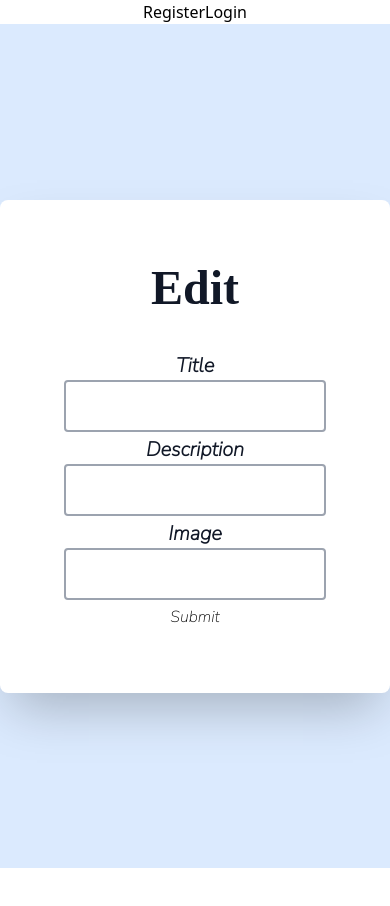
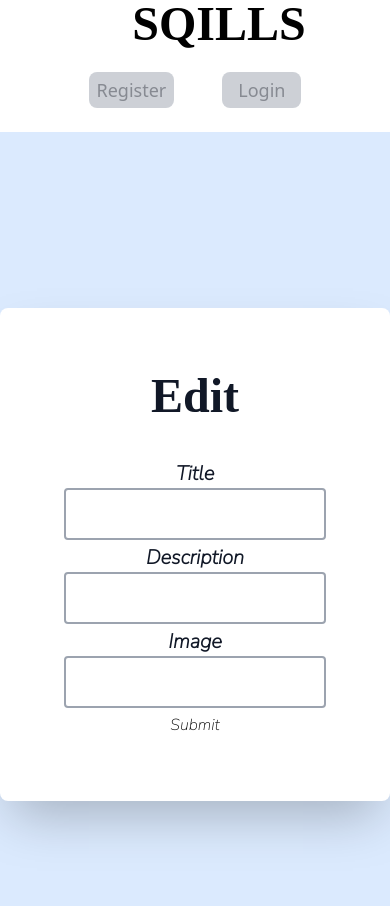
Before and after one commit to andersonnash/Sqills, a React (Create React App) app in the folder client/: page /edit/1 in a window 390 px wide. Shown: the top 906 px of the page. Before the commit the page ends 868 px from the top, so only its background shows below. Built offline with nearby package versions, Linux system fonts and the light colour scheme; no server answers; a web font is replaced by a local one.

Commit message:
some mobile views

```diff
--- a/client/src/components/Layout/Layout.jsx
+++ b/client/src/components/Layout/Layout.jsx
@@ -10,24 +10,30 @@ export default function Layout(props) {
       </Route> */}
 
       {currentUser ? (
-        <div className="flex justify-between my-6">
-          <div className='flex justigy-center space-between mr-4'>
+
+        <div className=" flex justify-between items-center my-6">
+
+          <div className='flex space-between mr-4'>
+
             <Link to='/posts'>
           <h1 className='text-xl font-bold ml-12 text-5xl'>SQILLS</h1>
             </Link>
           </div>
-          <p className='font-bold text-lg'> Welcome, {currentUser.username}!</p>
-            <button className='mr-4 text-lg font-bold' onClick={handleLogout}>Logout</button>
+          <p className='hidden md:block  animate-bounce font-bold text-lg'> Welcome, {currentUser.username}!</p>
+            <button className=' mr-4 text-lg font-bold ' onClick={handleLogout}>Logout</button>
             </div>
       ) : (
           <>
-          <Link to='/signup'>Register</Link>
-          <Link to='/Login'>Login</Link>
-        </>
+         {/* <div className='flex items-center'> */}
+          <h1 className='flex justify-center text-xl font-bold ml-12 text-5xl'>SQILLS</h1>
+          <Link className=" justify-end inline-block px-2 py-1 w-5/16 bg-gray-400 hover:bg-blue-600 p-4 opacity-50 rounded-lg text-lg text-gray-900  transition duration-300 m-6" to='/signup'>Register</Link>
+          <Link className=" inline-block px-4 py-1 w-5/16 bg-gray-400 hover:bg-blue-600 p-4 opacity-50 rounded-lg text-lg text-gray-900  transition duration-300 m-6" to='/Login'>Login</Link>
+        {/* </div> */}
+            </>
       )}
       {/* <hr /> */}
       {currentUser && (
-        <div>
+        <div className=''>
           <Link className=" inline-block px-2 py-1 w-1/3 bg-gray-400 hover:bg-blue-600 p-4 opacity-50 rounded-lg text-lg text-gray-900  transition duration-300 m-6" to='/users/1'>Your Activities</Link>
           <Link className=" inline-block px-2 py-1 w-1/3 bg-gray-400 hover:bg-blue-600 p-4 opacity-50 rounded-lg text-lg text-gray-900  transition duration-300" to='/categories'>All Categories</Link>
         </div>
--- a/client/src/views/Posts/Posts.jsx
+++ b/client/src/views/Posts/Posts.jsx
@@ -3,27 +3,27 @@ import { Link } from "react-router-dom";
 const Posts = (props) => {
   const { posts, handleDelete, currentUser } = props;
   return (
-    <div className='border-black'>
-    <div className="md:container md:mx-auto px-20 flex flex-wrap items-start my-16 lg:grid-cols-3">
-      <div className="lg-w-1/4 w-full lg:pr-3 ">
+    <div className=''>
+    <div className=" md:container md:mx-auto px-20 flex flex-wrap items-start my-16 lg:grid-cols-3">
+      <div className=" lg-w-1/4 w-full lg:pr-3 ">
         <h2 className="text-6xl font-bold mb-2">All Activities</h2>
         <div className=" rounded-xl relative">
           {posts?.map((post) => (
             <div key={post.id}>
               <Link to={`/posts/${post.id}`}>
-                <p className="text-gray-800 leading-relaxed">{post?.title}</p>
+                <p className=" text-gray-800 leading-relaxed">{post?.title}</p>
               </Link>
               <img
                 src={post?.image_url}
                 alt={post.title}
-                className="object-cover w-full rounded-xl"
+                className="object-cover w-full rounded-xl "
               />
-                <p className="flex text-lg font-bold justify-center text-gray-800 leading-relaxed mb-32">{post?.description}</p>
+                <p className=" flex text-lg font-bold justify-center text-gray-800 leading-relaxed mb-32">{post?.description}</p>
             </div>
           ))}
-          <Link to="/posts/new">
+          {/* <Link to="/posts/new">
             <button>Create</button>
-              </Link>
+              </Link> */}
         </div>
       </div>
       </div>
```
